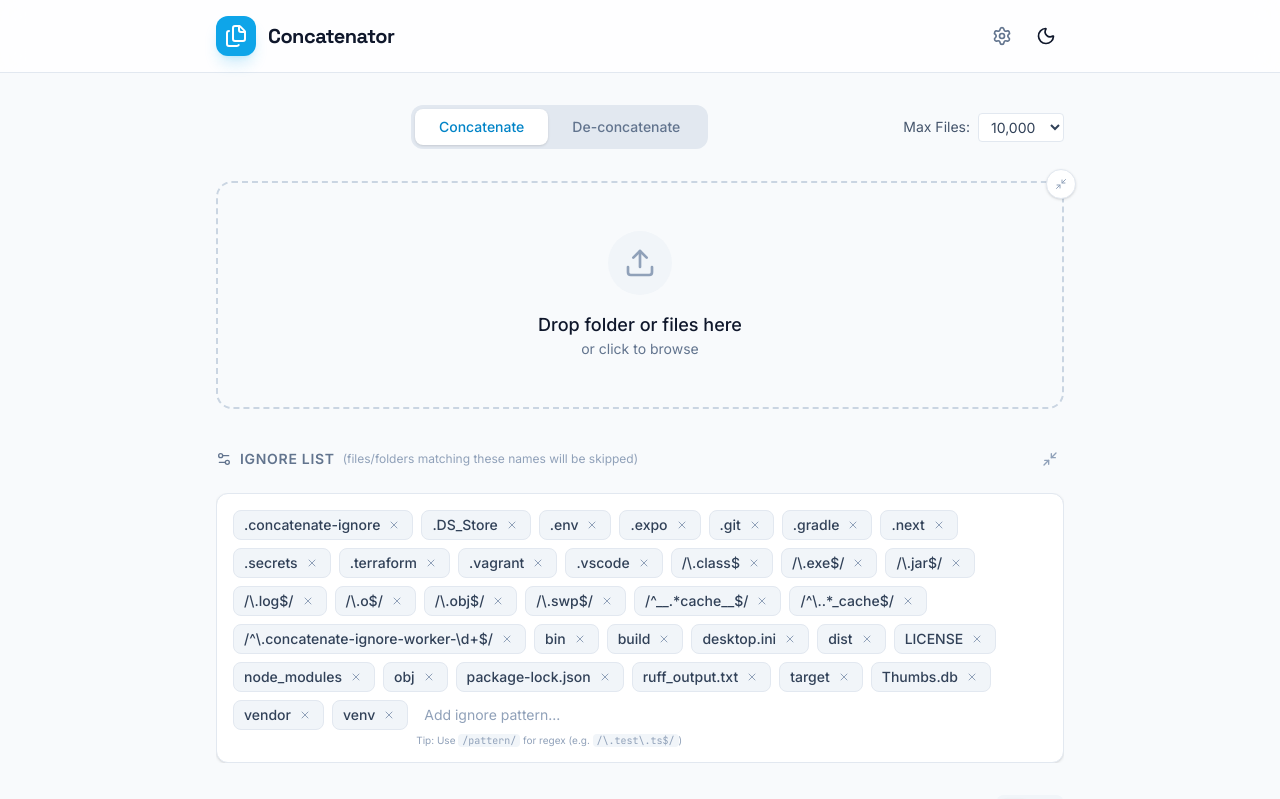
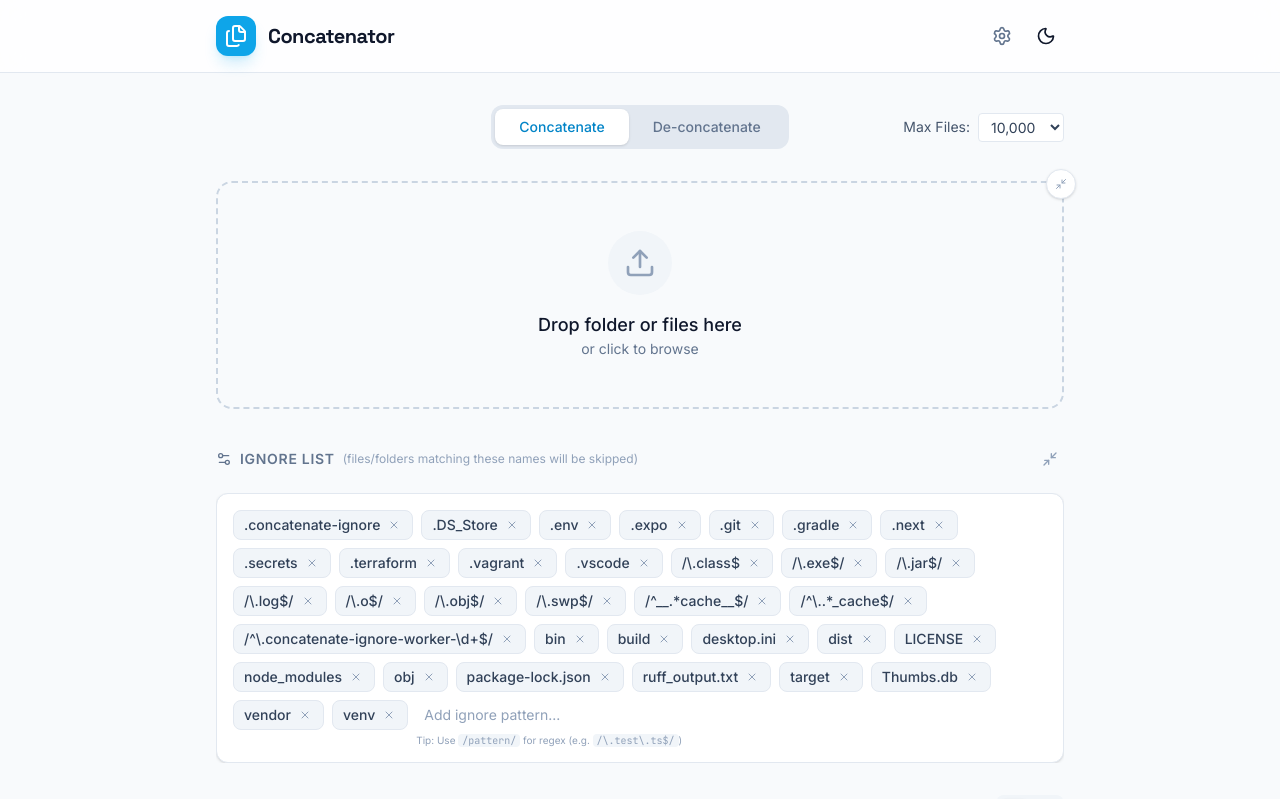
Before and after one commit to Kolla-Engineering-Labs/concatenator, a React (Vite) app: page / in a window 1280 px wide. Shown: the top 799 px of the page. Built offline with nearby package versions, Linux system fonts and the light colour scheme; no server answers.

Commit message:
fix(ui): center the Concatenate/De-concatenate switch
Balance the layout by adding a flex-1 placeholder div on the left
side of the mode toggle, and applying flex-1 to the Max Files
dropdown container to center the switch horizontally in the app.

```diff
--- a/src/App.tsx
+++ b/src/App.tsx
@@ -166,6 +166,10 @@ export default function App() {
 
       <main id="main-content" className="max-w-4xl mx-auto px-6 py-8 space-y-8">
         <div className="flex items-center justify-between">
+          {appMode === 'concatenate' && (
+            <div className="flex-1"></div>
+          )}
+
           <ModeToggle
             appMode={appMode}
             setAppMode={setAppMode}
@@ -176,7 +180,7 @@ export default function App() {
           />
 
           {appMode === 'concatenate' && (
-            <div className="flex items-center gap-2">
+            <div className="flex-1 flex items-center justify-end gap-2">
               <label htmlFor="max-file-limit" className="text-sm text-slate-600 dark:text-slate-400">
                 Max Files:
               </label>
```
